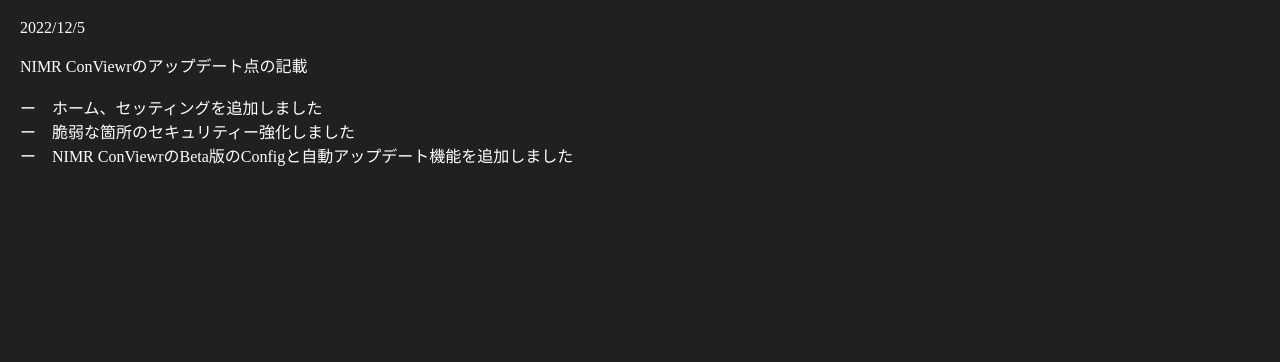
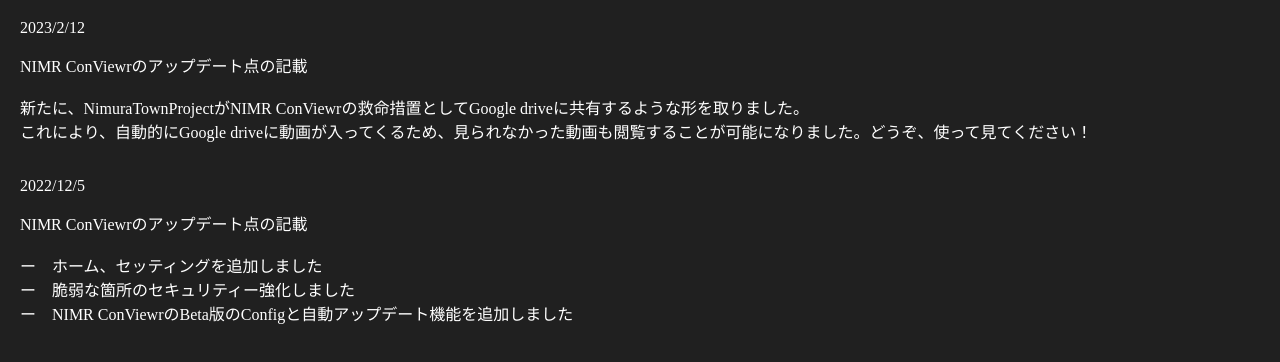
Before and after one commit to information-literacy/client, a plain HTML site: page update.html in a window 1280 px wide. Shown: the part 70-432 px from the top of the page. Drawn offline with Linux system fonts and the light colour scheme.

Commit message:
update 2023/2/12
nimr conviewr update

```diff
--- a/update.html
+++ b/update.html
@@ -10,6 +10,9 @@
 <body>
   <div class="white" style="margin: 20px;">
     <h1>アップデート情報</h1>
+    2023/2/12
+    <p>NIMR ConViewrのアップデート点の記載<br><br>新たに、NimuraTownProjectがNIMR ConViewrの救命措置としてGoogle driveに共有するような形を取りました。<br>これにより、自動的にGoogle driveに動画が入ってくるため、見られなかった動画も閲覧することが可能になりました。どうぞ、使って見てください！</p>
+    <br>
     2022/12/5
     <p>NIMR ConViewrのアップデート点の記載<br><br>ー　ホーム、セッティングを追加しました<br>ー　脆弱な箇所のセキュリティー強化しました<br>ー　NIMR ConViewrのBeta版のConfigと自動アップデート機能を追加しました</p>
   </div>
```
